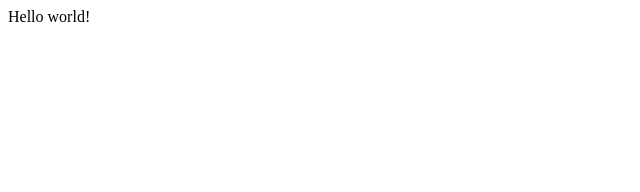
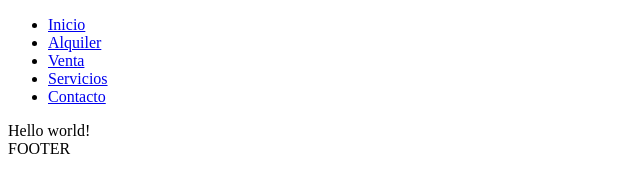
Before and after one commit to elfgodd/propinvc, a Gatsby site: page / in a window 1280 px wide. Shown: the whole page, without its empty margins (0-640 px from the left). Built offline with nearby package versions, Linux system fonts and the light colour scheme; Gatsby itself is replaced by a stand-in of ours.

Commit message:
Pages done / Layout with Navbar and Footer

```diff
--- /dev/null
+++ b/src/components/Footer.js
@@ -0,0 +1,11 @@
+import React from 'react'
+
+const Footer = () => {
+  return (
+    <div>
+      FOOTER
+    </div>
+  )
+}
+
+export default Footer
--- /dev/null
+++ b/src/components/Layout.js
@@ -0,0 +1,15 @@
+import React from 'react'
+import Navbar from './Navbar'
+import Footer from './Footer'
+
+const Layout = ({ children }) => {
+  return (
+    <>
+     <Navbar />
+     {children}
+     <Footer />
+    </>
+  )
+}
+
+export default Layout
--- /dev/null
+++ b/src/components/Navbar.js
@@ -0,0 +1,28 @@
+import React from 'react'
+import { Link } from 'gatsby'
+
+const Navbar = () => {
+  return (
+    <nav>
+      <ul>
+        <li>
+          <Link to='/'>Inicio</Link>
+        </li>
+        <li>
+          <Link to='/alquiler'>Alquiler</Link>
+        </li>
+        <li>
+          <Link to='/venta'>Venta</Link>
+        </li>
+        <li>
+          <Link to='/servicios'>Servicios</Link>
+        </li>
+        <li>
+          <Link to='/contacto'>Contacto</Link>
+        </li>
+      </ul>
+    </nav>
+  )
+}
+
+export default Navbar
--- a/src/pages/index.js
+++ b/src/pages/index.js
@@ -1,5 +1,10 @@
 import React from "react"
+import Layout from '../components/Layout'
 
 export default function Home() {
-  return <div>Hello world!</div>
+  return (
+  <Layout>
+  <div>Hello world!</div>
+  </Layout>
+  )
 }
```
Also changed, not shown: src/pages/404.js (added, +11 -0 lines), src/pages/alquiler.js (added, +12 -0 lines), src/pages/contacto.js (added, +12 -0 lines), src/pages/servicios.js (added, +12 -0 lines), src/pages/venta.js (added, +12 -0 lines).
